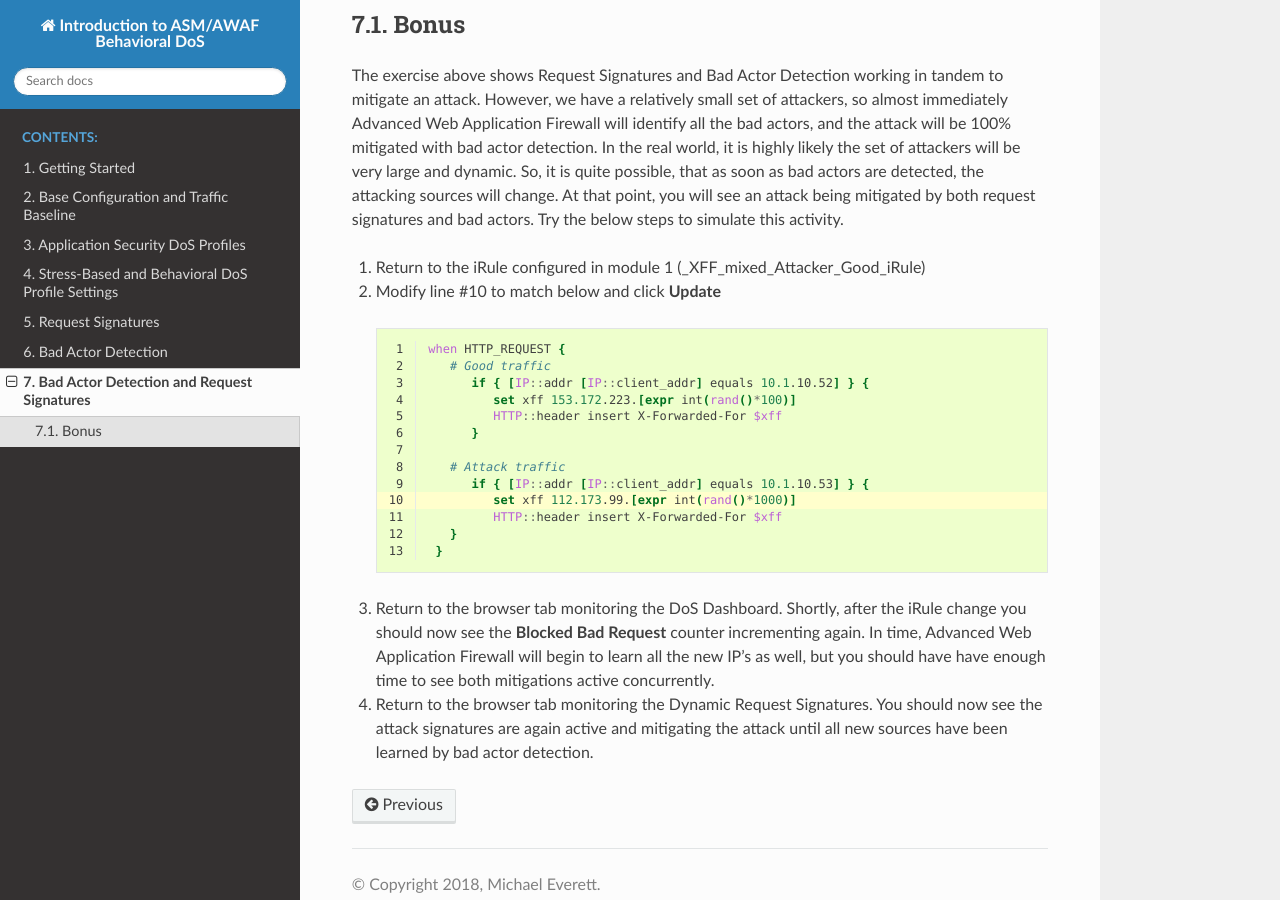
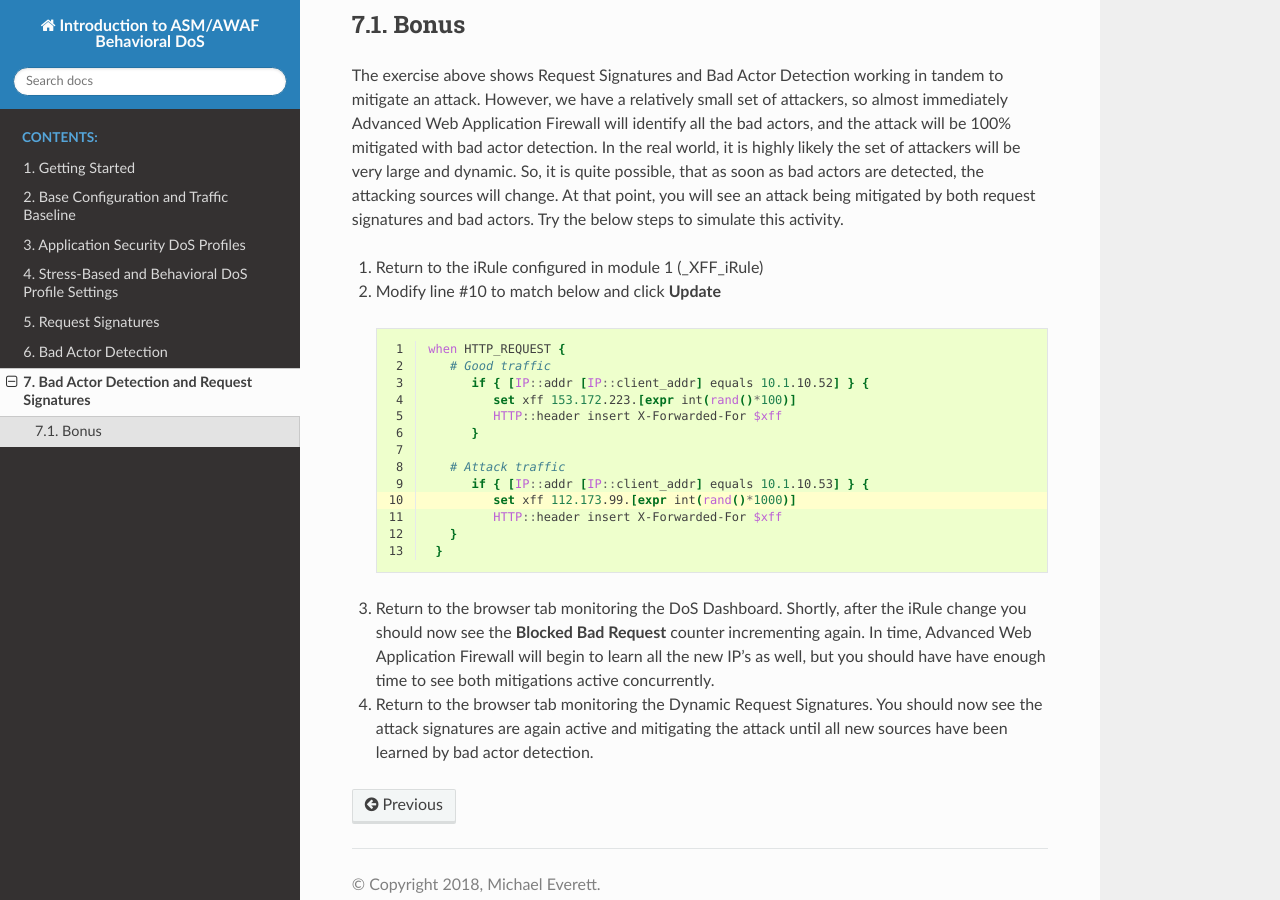
Before and after one commit to meverett1167/bados-sg-agility-2018, a Sphinx documentation site: the page built from docs/bados/module6.rst, in a window 1280 px wide and 900 px high, scrolled down 4318 px. Built offline with Sphinx 7.4.7 and the Read the Docs theme 2.0.0, drawn with Linux system fonts in a browser that asks for light colours.

Commit message:
Fixed iRule reference in bonus section

```diff
--- a/docs/bados/module6.rst
+++ b/docs/bados/module6.rst
@@ -108,7 +108,7 @@
 ^^^^^^
 The exercise above shows Request Signatures and Bad Actor Detection working in tandem to mitigate an attack.  However, we have a relatively small set of attackers, so almost immediately |awaf| will identify all the bad actors, and the attack will be 100% mitigated with bad actor detection.  In the real world, it is highly likely the set of attackers will be very large and dynamic.  So, it is quite possible, that as soon as bad actors are detected, the attacking sources will change.  At that point, you will see an attack being mitigated by both request signatures and bad actors.  Try the below steps to simulate this activity.
 
-1.  Return to the iRule configured in module 1 (:ref:`_XFF_mixed_Attacker_Good_iRule`)
+1.  Return to the iRule configured in module 1 (:ref:`_XFF_iRule`)
 2.  Modify line #10 to match below and click **Update**
    .. code-block:: tcl
       :linenos:
```
